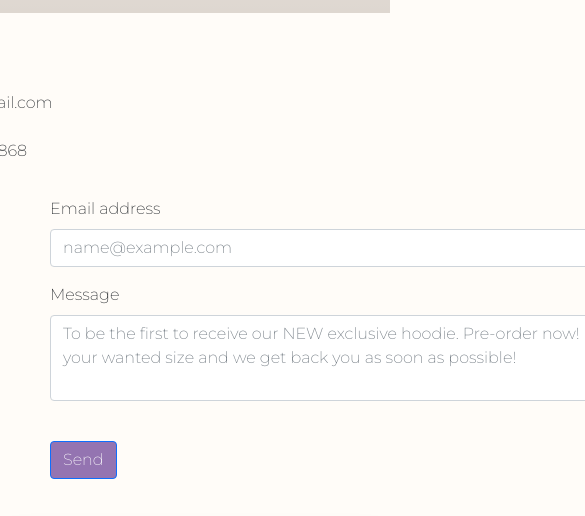
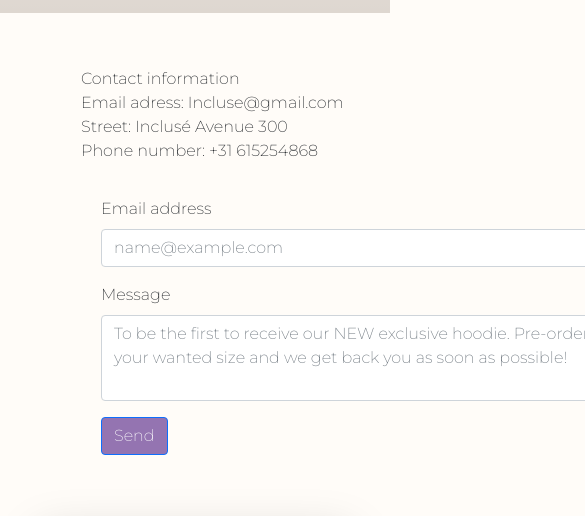
Before and after one commit to lisettenijhuis/Incluse, a plain HTML site: page contact.html in a window 390 px wide. Shown: the part 100-616 px from the top of the page, 585 px wide, since content can reach past the window. Drawn offline with nearby package versions, Linux system fonts and the light colour scheme; a web font is replaced by a local one.

Commit message:
update responsive

```diff
--- a/contact.html
+++ b/contact.html
@@ -56,20 +56,21 @@
     <header class="py-2 py-md-4 py-lg-5 text-center container-fluid bg-gradient text-light">
       <h1 class="fw-light">C O N T A C T&nbsp;&nbsp;</h1>
     </header>
-
+<div class="container">
+<div class="row" >
 	  <br>
-	  <div style="width: 300px; float:right; height:100px; margin:30px; margin-right: 300px">
+	  <div class="col-12 col-md-6" style="width: 300px; float:right; height:100px; margin:30px; margin-right: 300px">
 Contact information<br>
 		  Email adress: Incluse@gmail.com
 		  Street: Inclusé Avenue 300 <br>
 		  Phone number: +31 615254868
 </div>
-	  <div class="mb-3">
-  <label for="exampleFormControlInput1" class="form-label">Email address</label>
+	  <div class="mb-3 col-12 col-md-6">
+  <label for="exampleFormControlInput1" class="form-label ">Email address</label>
   <input type="email" class="form-control" id="exampleFormControlInput1" placeholder="name@example.com">
 </div>
 
-<div class="mb-3">
+<div class="mb-3 ">
   <label for="exampleFormControlTextarea1" class="form-label">Message</label>
   <textarea class="form-control" id="exampleFormControlTextarea1" rows="3" placeholder="To be the first to receive our NEW exclusive hoodie. Pre-order now! Fill in your wanted size and we get back you as soon as possible!"></textarea>
 </div>
@@ -96,6 +97,7 @@ Contact information<br>
 
 
     <!-- End of the grid -->
-
+	</div>
+	  </div>
   </body>
 </html>
```
Also changed, not shown: about the brand.html (+1 -1 lines).
